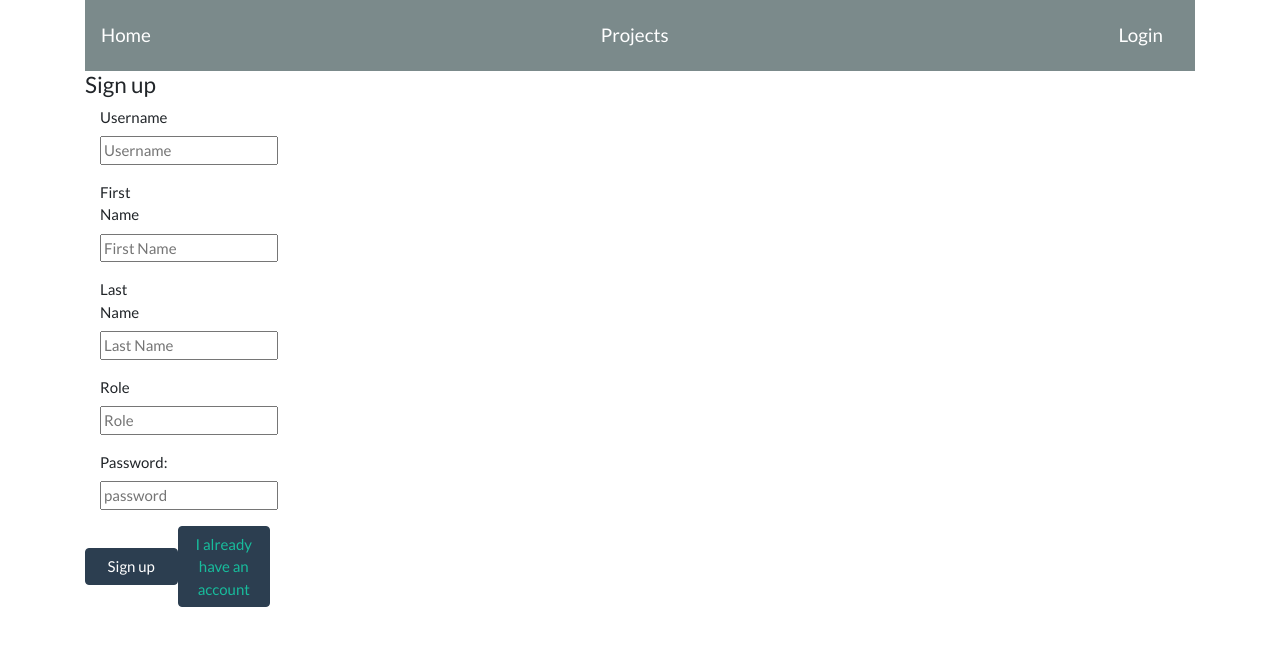
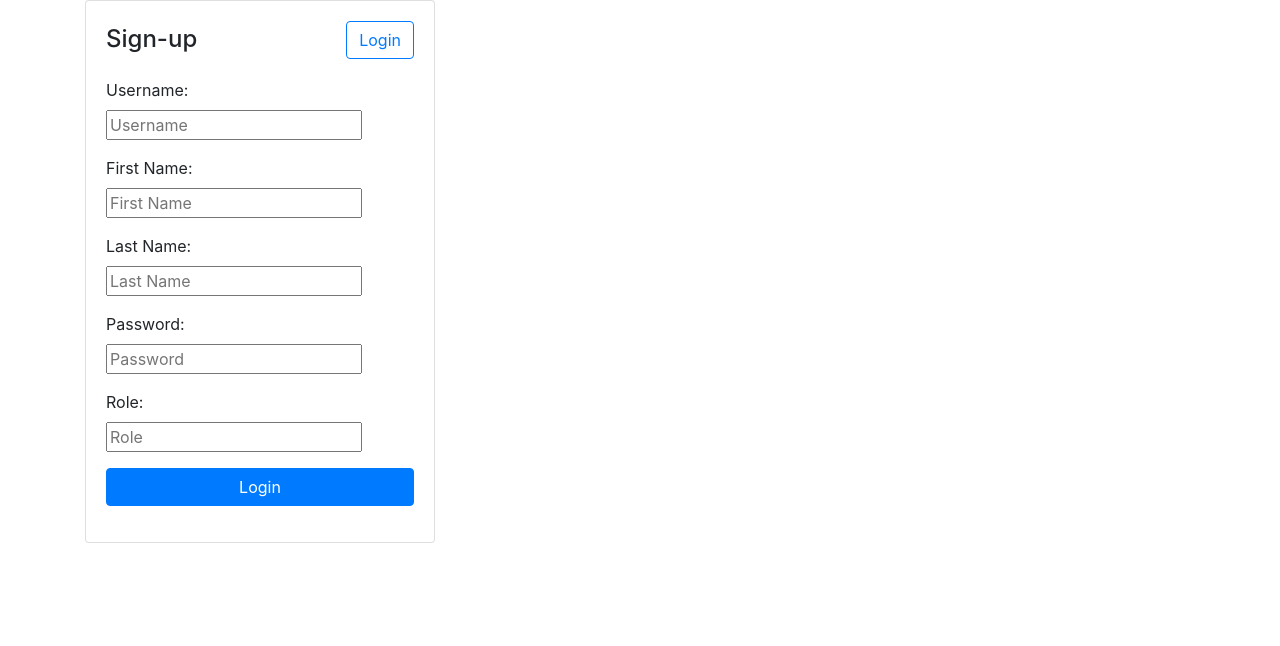
Before and after one commit to JogeswararaoKolla/mern-app-facil-work, a React (Create React App) app in the folder client/: page /sign-up in a window 1280 px wide. Shown: the top 646 px of the page. Built offline with nearby package versions, Linux system fonts and the light colour scheme.

Commit message:
making login/signup pretty

```diff
--- a/client/package.json
+++ b/client/package.json
@@ -4,7 +4,9 @@
   "private": true,
   "dependencies": {
     "axios": "^0.19.0",
+    "bootstrap": "^4.3.1",
     "react": "^16.10.2",
+    "react-bootstrap": "^1.0.0-beta.14",
     "react-dom": "^16.10.2",
     "react-router-dom": "^5.1.2",
     "react-scripts": "3.2.0"
--- a/client/public/index.html
+++ b/client/public/index.html
@@ -1,15 +1,15 @@
 <!DOCTYPE html>
 <html lang="en">
+
 <head>
   <meta charset="utf-8" />
   <link rel="icon" href="%PUBLIC_URL%/favicon.ico" />
   <meta name="viewport" content="width=device-width, initial-scale=1" />
   <meta name="theme-color" content="#000000" />
-    <meta
-      name="description"
-      content="Web site created using create-react-app"
-    />
-    <link rel="stylesheet" href="https://cdnjs.cloudflare.com/ajax/libs/bootswatch/4.0.0/flatly/bootstrap.min.css"/>
+  <meta name="description" content="Web site created using create-react-app" />
+  <link rel="stylesheet" href="https://cdnjs.cloudflare.com/ajax/libs/bootswatch/4.0.0/flatly/bootstrap.min.css" />
+  <link rel="stylesheet" href="https://maxcdn.bootstrapcdn.com/bootstrap/4.3.1/css/bootstrap.min.css"
+    integrity="sha384-ggOyR0iXCbMQv3Xipma34MD+dH/1fQ784/j6cY/iJTQUOhcWr7x9JvoRxT2MZw1T" crossorigin="anonymous" />
   <!--
       manifest.json provides metadata used when your web app is installed on a
       user's mobile device or desktop. See https://developers.google.com/web/fundamentals/web-app-manifest/
@@ -27,6 +27,7 @@
 
   <title>React App</title>
 </head>
+
 <body>
   <noscript>You need to enable JavaScript to run this app.</noscript>
   <div id="root"></div>
@@ -41,4 +42,5 @@
       To create a production bundle, use `npm run build` or `yarn build`.
     -->
 </body>
+
 </html>
--- a/client/src/App.js
+++ b/client/src/App.js
@@ -2,23 +2,21 @@ import React, { Component } from "react";
 import { Container } from "./components/Grid";
 import LoginForm from "./components/Signup-Login/login-form";
 // import Jumbotron from "./components/Jumbotron";
-import Nav from "./components/Nav";
 import Signup from "./components/Signup-Login/sign-up";
 import { BrowserRouter as Router, Route } from "react-router-dom";
 import Welcome from "./components/Welcome";
+import 'bootstrap/dist/css/bootstrap.min.css';
 
 class App extends Component {
     state = {
-        companyName: "",
-        workerName: "",
-        date: ""
+        firstName: "",
+        role: ""
     }
 
     render() {
         return (
             <Router>
                 <Container>
-                    <Nav />
                     <Route exact path="/" component={LoginForm} />
                     <Route exact path="/sign-up" component={Signup} />
                     <Route exact path="/welcome" component={Welcome} />
--- a/client/src/components/Nav/index.js
+++ /dev/null
@@ -1,14 +0,0 @@
-import React from "react";
-import "./style.css";
-
-function Nav() {
-  return (
-    <nav className="navbar navbar-dark bg-dark">
-      <a className="navbar-brand" href="/">Home </a>
-      <a className="navbar-brand" href="/projects">Projects </a>
-      <a className="navbar-brand" href="/login">Login </a>
-    </nav>
-  );
-}
-
-export default Nav;
--- a/client/src/components/Nav/style.css
+++ /dev/null
@@ -1,3 +0,0 @@
-nav.navbar {
-  margin-bottom: 0;
-}
--- a/client/src/components/Signup-Login/login-form.js
+++ b/client/src/components/Signup-Login/login-form.js
@@ -1,7 +1,7 @@
 import React, { Component } from 'react'
 import { Redirect } from 'react-router-dom'
 import axios from 'axios'
-import "./login.css";
+import "./style.css";
 
 
 class LoginForm extends Component {
@@ -9,8 +9,6 @@ class LoginForm extends Component {
         super()
         this.state = {
             username: '',
-            firstName: '',
-            lastName: '',
             password: '',
             redirectTo: null
         }
@@ -38,10 +36,10 @@ class LoginForm extends Component {
                 //         loggedIn: true,
                 //         username: response.data.username
                 //     })
-                    // update the state to redirect to home
-                    this.setState({
-                        redirectTo: '/welcome'
-                    })
+                // update the state to redirect to home
+                this.setState({
+                    redirectTo: '/welcome'
+                })
                 // }
             }).catch(error => {
                 console.log('login error: ')
@@ -54,9 +52,46 @@ class LoginForm extends Component {
             return <Redirect to={{ pathname: this.state.redirectTo }} />
         } else {
             return (
-                <div>
-                    <h4>Login</h4>
-                    <form className="form form-horizontal">
+                <div class="row">
+                    <div class="col-sm-4">
+                        <div class="card">
+                            <article class="card-body">
+                                <a href="/sign-up" type="submit" class="float-right btn btn-outline-primary">Sign up </a>
+                                <h4 class="card-title mb-4 mt-1">Log in </h4>
+                                <form>
+                                    <div class="form-group">
+                                        <label htmlFor="username">Username: </label>
+                                        <input className="form-input"
+                                            type="text"
+                                            id="username"
+                                            name="username"
+                                            placeholder="Username"
+                                            value={this.state.username}
+                                            onChange={this.handleChange}
+                                        />
+                                    </div>
+                                    <div class="form-group">
+                                        <label content="center" htmlFor="password">Password: </label>
+                                        <input className="form-input"
+                                            type="text"
+                                            id="password"
+                                            name="password"
+                                            placeholder="Password"
+                                            value={this.state.password}
+                                            onChange={this.handleChange}
+                                        />
+                                    </div>
+                                    <div class="form-group">
+                                        <button type="submit" class="btn btn-primary btn-block">Login </button>
+                                    </div>
+                                </form>
+                            </article>
+                        </div>
+                    </div>
+
+
+
+                    {/* <form className="form form-horizontal">
                         <div className="form-group">
                             <div className="col-1 col-ml-auto">
                                 <label className="form-label" htmlFor="username">Username </label>
@@ -92,13 +127,8 @@ class LoginForm extends Component {
                                 className="btn btn-primary col-1 col-mr-auto"
                                 onClick={this.handleSubmit}
                                 type="submit">Login</button>
-                            <button
-                                className="btn btn-primary col-1 col-mr-auto"
-                                type="submit">
-                                <a href= "/sign-up"> Sign up </a>
-                            </button>
                         </div>
-                    </form>
+                    </form> */}
                 </div>
             )
         }
--- a/client/src/components/Signup-Login/sign-up.js
+++ b/client/src/components/Signup-Login/sign-up.js
@@ -58,15 +58,17 @@ class Signup extends Component {
             return <Redirect to={{ pathname: this.state.redirectTo }} />
         } else {
             return (
-
-                <div className="SignupForm">
-                    <h4>Sign up</h4>
-                    <form className="form-horizontal">
-                        <div className="form-group">
-                            <div className="col-1 col-ml-auto">
-                                <label className="form-label" htmlFor="username">Username</label>
+                <div class="row">
+                    <div class="col-sm-4">
+                        <div class="card">
+                            <article class="card-body">
+                                <a href="/" type="submit" class="float-right btn btn-outline-primary">Login </a>
+                                <h4 class="card-title mb-4 mt-1">Sign-up </h4>
+                                <form>
+                                    <div class="form-group">
+                                        <div>
+                                             <label htmlFor="username">Username: </label>
                                         </div>
-                            <div className="col-3 col-mr-auto">
                                         <input className="form-input"
                                             type="text"
                                             id="username"
@@ -76,12 +78,10 @@ class Signup extends Component {
                                             onChange={this.handleChange}
                                         />
                                     </div>
+                                    <div class="form-group">
+                                        <div>
+                                            <label htmlFor="firstName">First Name: </label>
                                         </div>
-                        <div className="form-group">
-                            <div className="col-1 col-ml-auto">
-                                <label className="form-label" htmlFor="firstName">First Name </label>
-                            </div>
-                            <div className="col-3 col-mr-auto">
                                         <input className="form-input"
                                             type="text"
                                             id="firstName"
@@ -91,12 +91,10 @@ class Signup extends Component {
                                             onChange={this.handleChange}
                                         />
                                     </div>
+                                    <div class="form-group">
+                                        <div>
+                                            <label htmlFor="lastName">Last Name: </label>
                                         </div>
-                        <div className="form-group">
-                            <div className="col-1 col-ml-auto">
-                                <label className="form-label" htmlFor="lastName">Last Name</label>
-                            </div>
-                            <div className="col-3 col-mr-auto">
                                         <input className="form-input"
                                             type="text"
                                             id="lastName"
@@ -106,12 +104,23 @@ class Signup extends Component {
                                             onChange={this.handleChange}
                                         />
                                     </div>
+                                    <div class="form-group">
+                                        <div>
+                                            <label htmlFor="password">Password: </label>
                                         </div>
-                        <div className="form-group">
-                            <div className="col-1 col-ml-auto">
-                                <label className="form-label" htmlFor="role">Role </label>
+                                        <input className="form-input"
+                                            type="text"
+                                            id="password"
+                                            name="password"
+                                            placeholder="Password"
+                                            value={this.state.password}
+                                            onChange={this.handleChange}
+                                        />
                                     </div>
-                            <div className="col-3 col-mr-auto">
+                                    <div class="form-group">
+                                        <div>
+                                            <label content="center" htmlFor="role">Role: </label>
+                                        </div>
                                         <input className="form-input"
                                             type="text"
                                             id="role"
@@ -121,36 +130,111 @@ class Signup extends Component {
                                             onChange={this.handleChange}
                                         />
                                     </div>
+                                    <div class="form-group">
+                                        <button type="submit" class="btn btn-primary btn-block">Login </button>
                                     </div>
-                        <div className="form-group">
-                            <div className="col-1 col-ml-auto">
-                                <label className="form-label" htmlFor="password">Password: </label>
-                            </div>
-                            <div className="col-3 col-mr-auto">
-                                <input className="form-input"
-                                    placeholder="password"
-                                    type="password"
-                                    name="password"
-                                    value={this.state.password}
-                                    onChange={this.handleChange}
-                                />
+                                </form>
+                            </article>
                         </div>
                     </div>
-                        <div className="form-group">
-                            <div className="col-7"></div>
-                            <button
-                                className="btn btn-primary col-1 col-mr-auto"
-                                onClick={this.handleSubmit}
-                                type="submit"
-                            >Sign up</button>
-                            <button
-                                className="btn btn-primary col-1 col-mr-auto"
-                                type="submit">
-                                <a href="/"> I already have an account </a>
-                            </button>
                 </div>
-                    </form>
-                </div>
+
+
+
+
+
+                // <div className="SignupForm">
+                //     <h4>Sign up</h4>
+                //     <form className="form-horizontal">
+                //         <div className="form-group">
+                //             <div className="col-1 col-ml-auto">
+                //                 <label className="form-label" htmlFor="username">Username</label>
+                //             </div>
+                //             <div className="col-3 col-mr-auto">
+                //                 <input className="form-input"
+                //                     type="text"
+                //                     id="username"
+                //                     name="username"
+                //                     placeholder="Username"
+                //                     value={this.state.username}
+                //                     onChange={this.handleChange}
+                //                 />
+                //             </div>
+                //         </div>
+                //         <div className="form-group">
+                //             <div className="col-1 col-ml-auto">
+                //                 <label className="form-label" htmlFor="firstName">First Name </label>
+                //             </div>
+                //             <div className="col-3 col-mr-auto">
+                //                 <input className="form-input"
+                //                     type="text"
+                //                     id="firstName"
+                //                     name="firstName"
+                //                     placeholder="First Name"
+                //                     value={this.state.firstName}
+                //                     onChange={this.handleChange}
+                //                 />
+                //             </div>
+                //         </div>
+                //         <div className="form-group">
+                //             <div className="col-1 col-ml-auto">
+                //                 <label className="form-label" htmlFor="lastName">Last Name</label>
+                //             </div>
+                //             <div className="col-3 col-mr-auto">
+                //                 <input className="form-input"
+                //                     type="text"
+                //                     id="lastName"
+                //                     name="lastName"
+                //                     placeholder="Last Name"
+                //                     value={this.state.lastName}
+                //                     onChange={this.handleChange}
+                //                 />
+                //             </div>
+                //         </div>
+                //         <div className="form-group">
+                //             <div className="col-1 col-ml-auto">
+                //                 <label className="form-label" htmlFor="role">Role </label>
+                //             </div>
+                //             <div className="col-3 col-mr-auto">
+                //                 <input className="form-input"
+                //                     type="text"
+                //                     id="role"
+                //                     name="role"
+                //                     placeholder="Role"
+                //                     value={this.state.role}
+                //                     onChange={this.handleChange}
+                //                 />
+                //             </div>
+                //         </div>
+                //         <div className="form-group">
+                //             <div className="col-1 col-ml-auto">
+                //                 <label className="form-label" htmlFor="password">Password: </label>
+                //             </div>
+                //             <div className="col-3 col-mr-auto">
+                //                 <input className="form-input"
+                //                     placeholder="password"
+                //                     type="password"
+                //                     name="password"
+                //                     value={this.state.password}
+                //                     onChange={this.handleChange}
+                //                 />
+                //             </div>
+                //         </div>
+                //         <div className="form-group">
+                //             <div className="col-7"></div>
+                //             <button
+                //                 className="btn btn-primary col-1 col-mr-auto"
+                //                 onClick={this.handleSubmit}
+                //                 type="submit"
+                //             >Sign up</button>
+                //             <button
+                //                 className="btn btn-primary col-1 col-mr-auto"
+                //                 type="submit">
+                //                 <a href="/"> I already have an account </a>
+                //             </button>
+                //         </div>
+                //     </form>
+                // </div>
             )
         }
     }
```
Also changed, not shown: client/src/components/Worker/index.js (+39 -11 lines), client/src/components/Signup-Login/style.css (renamed from client/src/components/Signup-Login/login.css), 1 other file (tests, documents, lock files or other folders). Lines whose indentation alone changed are shown as unchanged.
